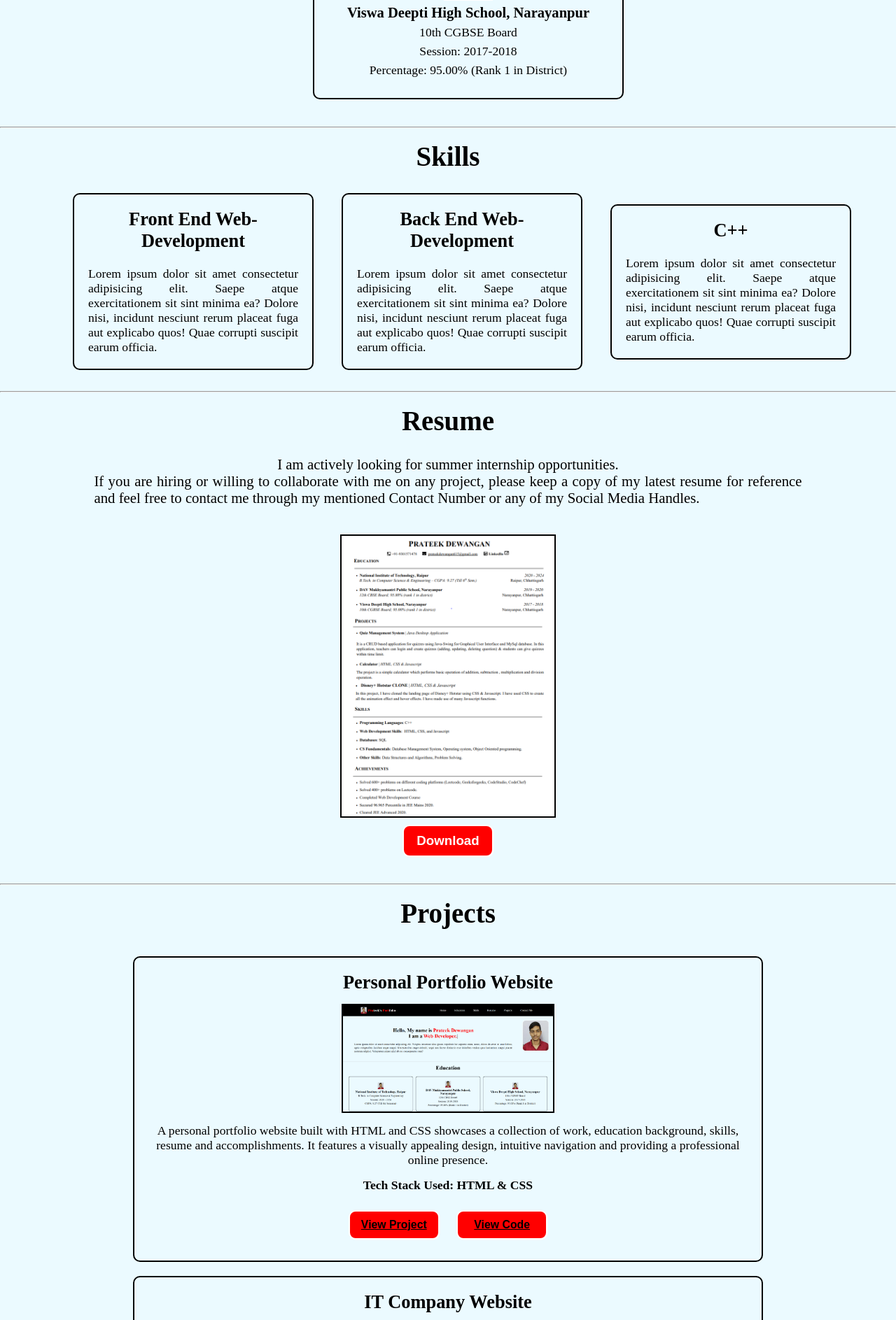
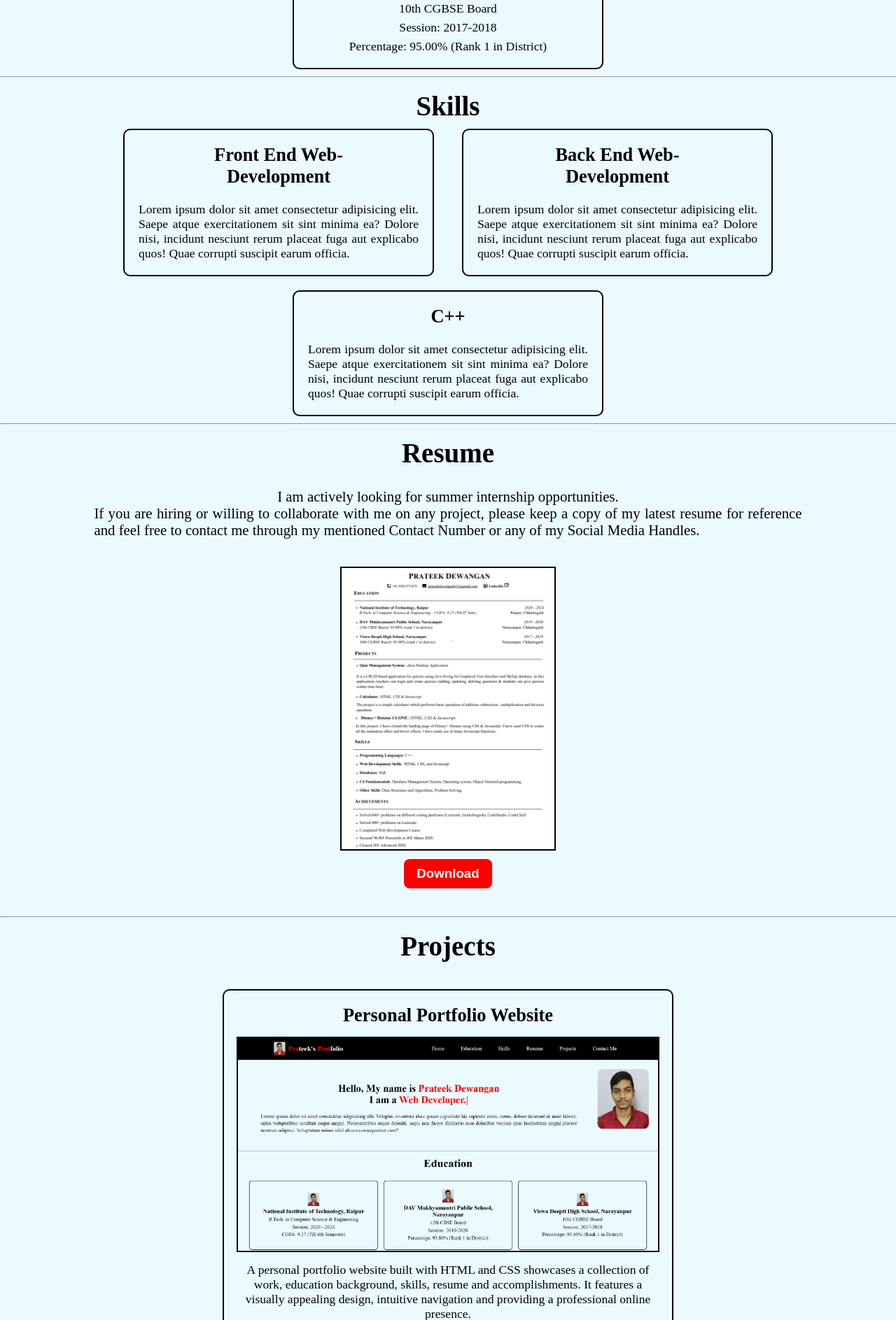
Before and after one commit to prateekdewangan615/Personal-Portfolio, a PHP site: page / in a window 1280 px wide; the page is wider, and only the part inside the window is pictured. Shown: the part 894-2781 px from the top of that part at 70% size. Run offline with PHP 8.4, Linux system fonts and the light colour scheme.

Commit message:
Update style.css

```diff
--- a/style.css
+++ b/style.css
@@ -93,8 +93,6 @@ body{
     justify-content: center;
     width: 100%;
     flex-wrap: wrap;
-    margin: 10px;
-    padding: 19px;
 }
 #education .items{
     display: flex;
@@ -102,7 +100,6 @@ body{
     align-items: center;
     justify-content: center;
     width: 400px;
-    height: 200px;
     border:2px solid black;
     border-radius: 10px;
     margin:10px;
@@ -119,8 +116,6 @@ body{
     justify-content: center;
     width: 100%;
     flex-wrap: wrap;
-    margin: 10px;
-    padding: 10px;
 }
 #skill .skillitem{
     display: flex;
@@ -131,7 +126,7 @@ body{
     border-radius: 10px;
     margin: 10px 20px;
     padding: 20px;
-    width: 300px;
+    width: 400px;
     text-align: justify;
     font-size: 110%;
 }
@@ -181,13 +176,13 @@ body{
     border-radius: 10px;
     margin: 10px;
     padding: 20px;
-    width: 70%;
+    width: 600px;
     text-align: center;
     font-size: 110%;
     gap: 15px;
 }
 .proimage{
-    width: 35%;
+    width: 100%;
     border: 2px solid black;
 }
 /*Contact Section*/
@@ -277,6 +272,10 @@ body{
     transition-property: all;
     transition-duration: 0.2s;
 }
+.btne a{
+    text-decoration: none;
+    color: white;
+}
 .btne:hover{
     background-color: white;
     border: 2px solid black;
```
